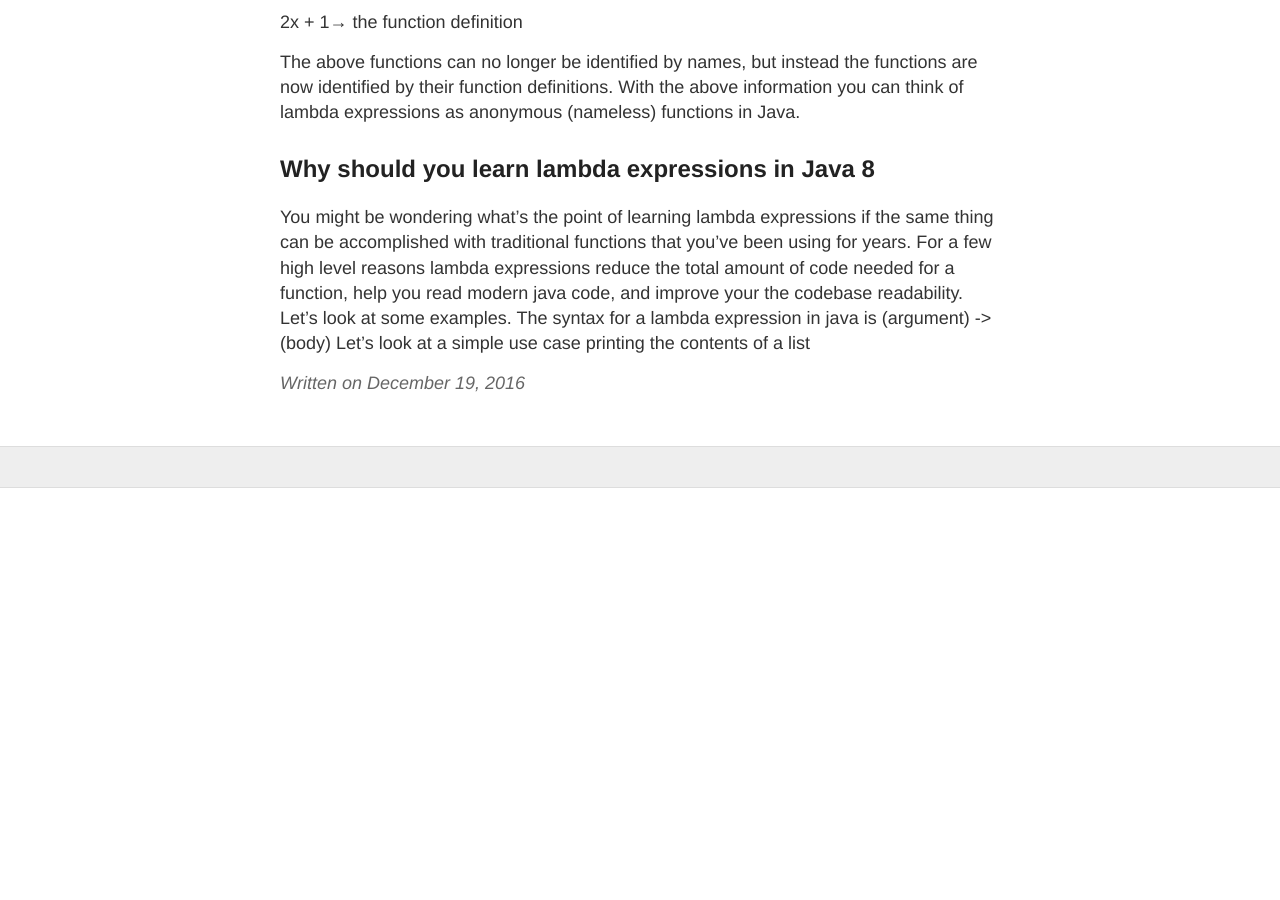
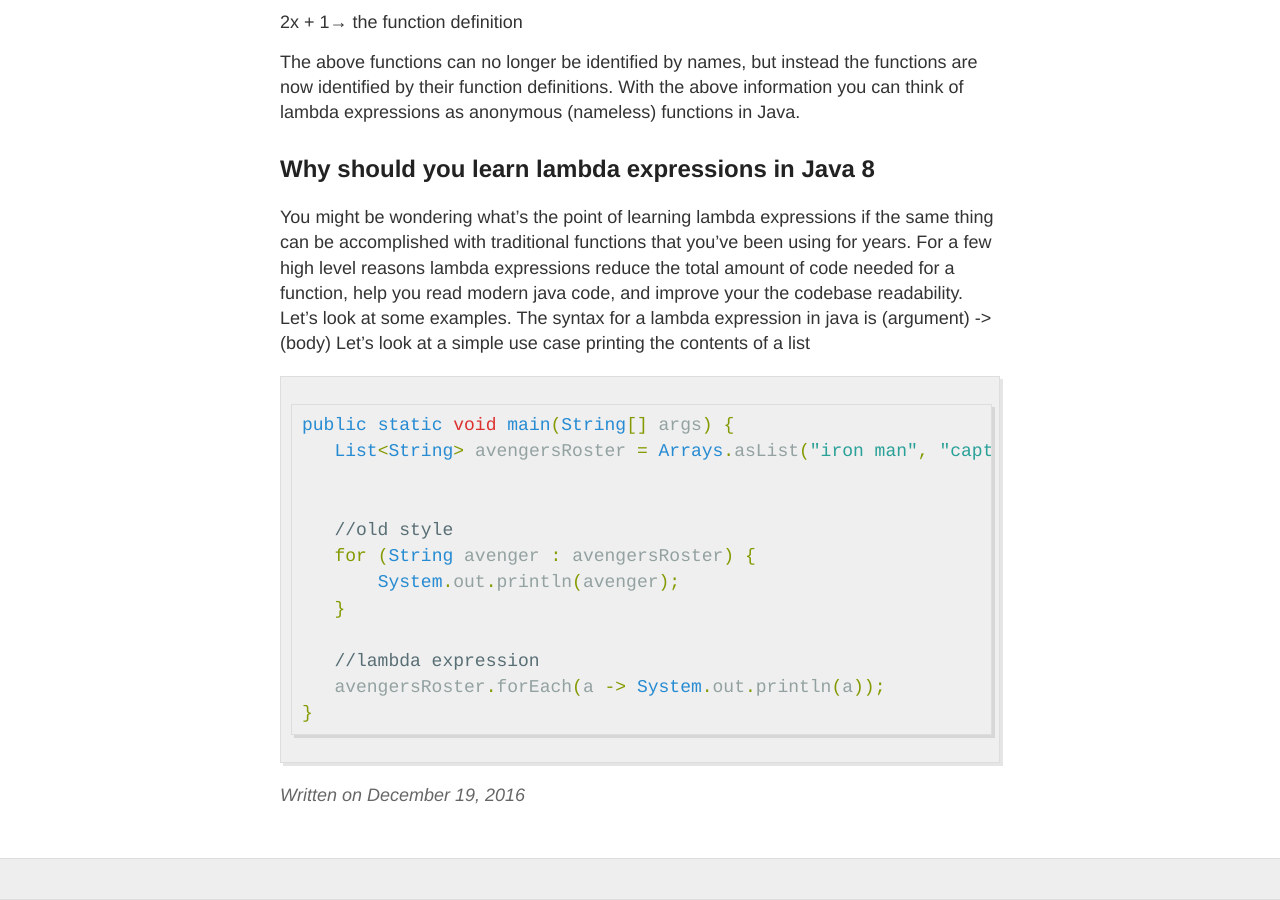
Before and after one commit to msaldivar/msaldivar.github.io, a Jekyll site: the page built from _posts/2016-12-19-learning-lambdas.md, in a window 1280 px wide and 900 px high, scrolled down 833 px. Built offline with Jekyll 4.4.1, drawn with Linux system fonts in a browser that asks for light colours; formulas are drawn with MathJax 3; before the commit the page ends 1321 px from its top, so only the background shows below that.

Commit message:
post change

```diff
--- a/_posts/2016-12-19-learning-lambdas.md
+++ b/_posts/2016-12-19-learning-lambdas.md
@@ -35,3 +35,20 @@ You might be wondering what’s the point of learning lambda expressions if the
 The syntax for a lambda expression in java is
     (argument) -> (body)
 Let’s look at a simple use case printing the contents of a list
+
+
+~~~~
+public static void main(String[] args) {
+   List<String> avengersRoster = Arrays.asList("iron man", "captain america", "ant man", "spider-man", "black widow", "huik", "thor");
+
+
+   //old style
+   for (String avenger : avengersRoster) {
+       System.out.println(avenger);
+   }
+
+   //lambda expression
+   avengersRoster.forEach(a -> System.out.println(a));
+}
+~~~~
+{: .language-java}
```
